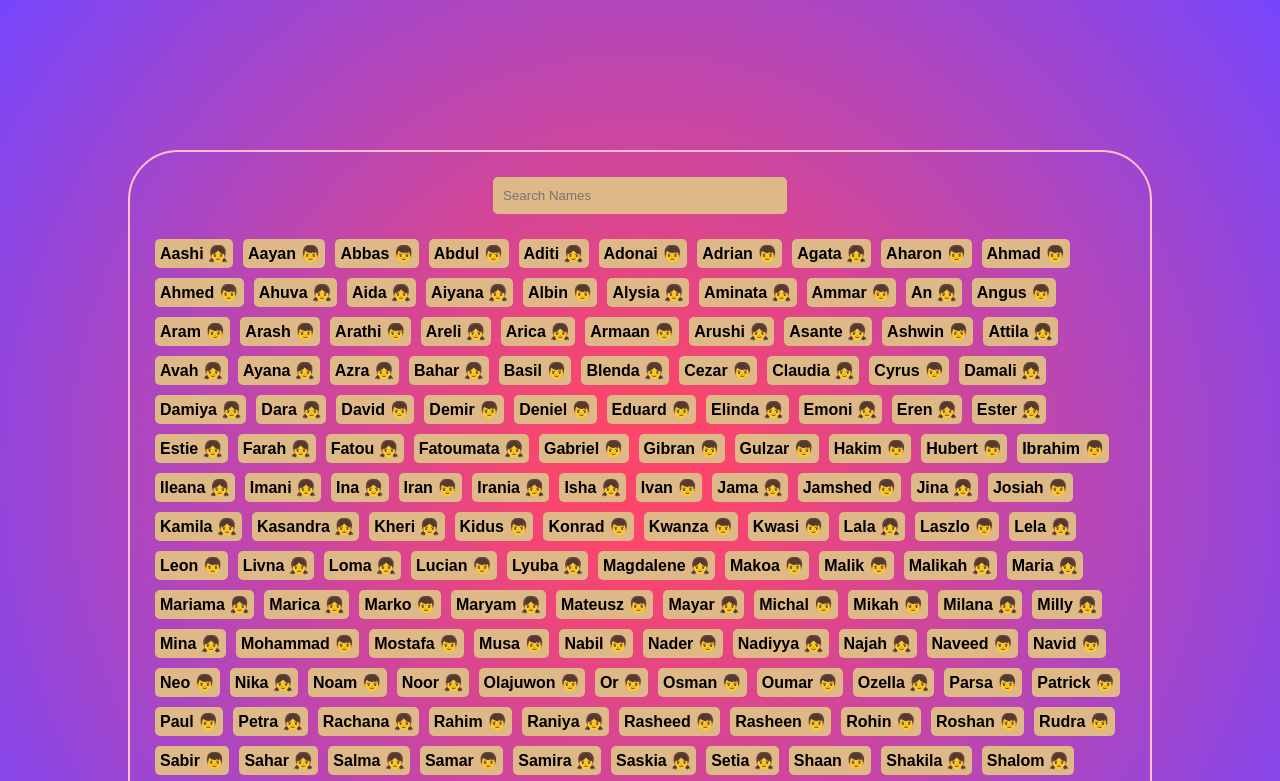
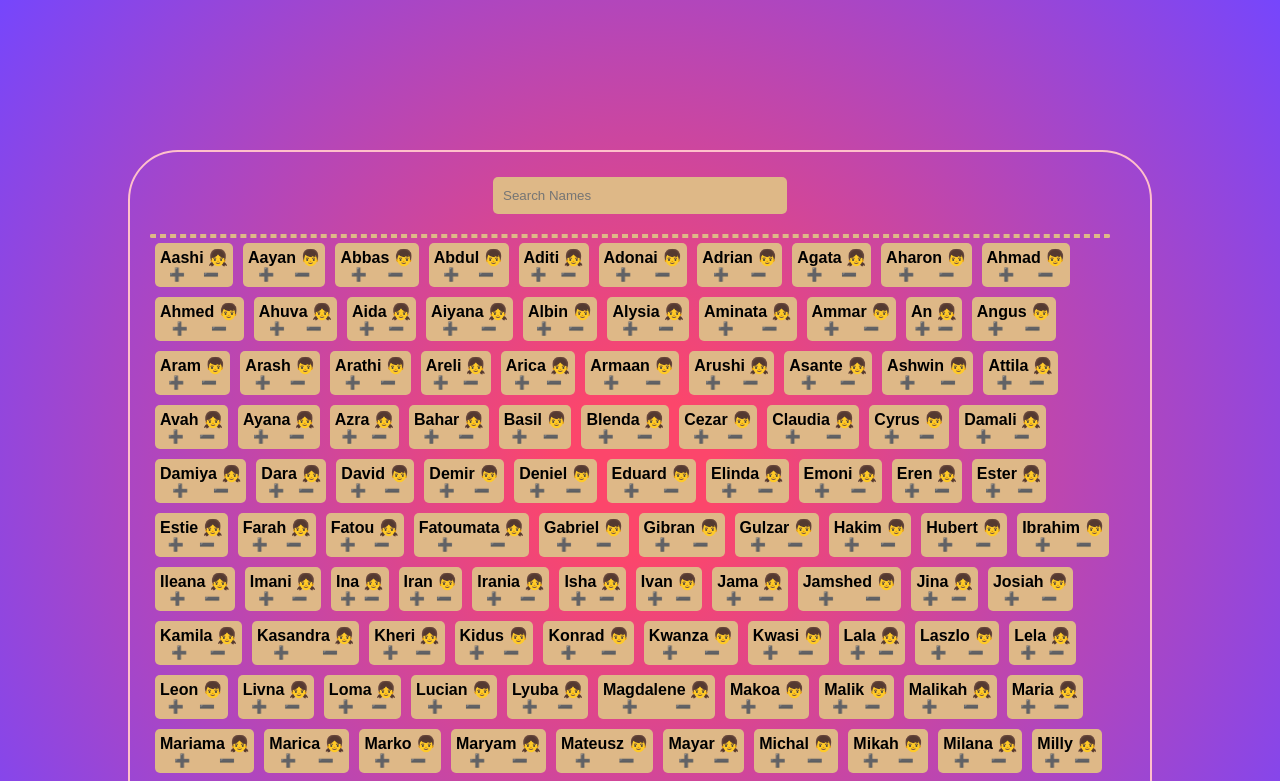
Before and after one commit to Riyaazct/baby-names-react, a React (Create React App) app: page / in a window 1280 px wide. Shown: the top 781 px of the page. Built offline with nearby package versions, Linux system fonts and the light colour scheme.

Commit message:
update favourites section

```diff
--- a/src/ListOfNames.css
+++ b/src/ListOfNames.css
@@ -27,3 +27,26 @@
 .search:focus {
   outline: none;
 }
+
+.favourites_container {
+  border: 2px dashed burlywood;
+  border-radius: 5px;
+  display: flex;
+  flex-wrap: wrap;
+  width: 98%;
+}
+
+.favourites_list {
+  display: flex;
+  list-style: none;
+}
+
+.favourites_list li {
+}
+
+.favourite_buttons {
+  display: flex;
+  justify-content: space-around;
+  cursor: pointer;
+  font-size: 0.8rem;
+}
--- a/src/ListOfNames.js
+++ b/src/ListOfNames.js
@@ -52,12 +52,14 @@ function ListOfNames(props) {
         placeholder="Search Names"
         onChange={handleKeyPress}
       />
-      <div>
-        <ul>
-          {favourite.map((item, index) => (
-            <li key={index}>{item.name}</li>
-          ))}
-        </ul>
+      <div className="favourites_container">
+        {favourite.map((item, index) => (
+          <ul className="container">
+            <li key={index} className="favourites_list box">
+              {item.name}
+            </li>
+          </ul>
+        ))}
       </div>
       <div className="container">
         {searchResult
@@ -67,6 +69,9 @@ function ListOfNames(props) {
               <div className="box">
                 <h4 id={id} onClick={handleOnClick}>
                   {name} {gender(sex)}
+                  <div className="favourite_buttons">
+                    <p>➕</p> <p>➖</p>
+                  </div>
                 </h4>
               </div>
             </div>
```
